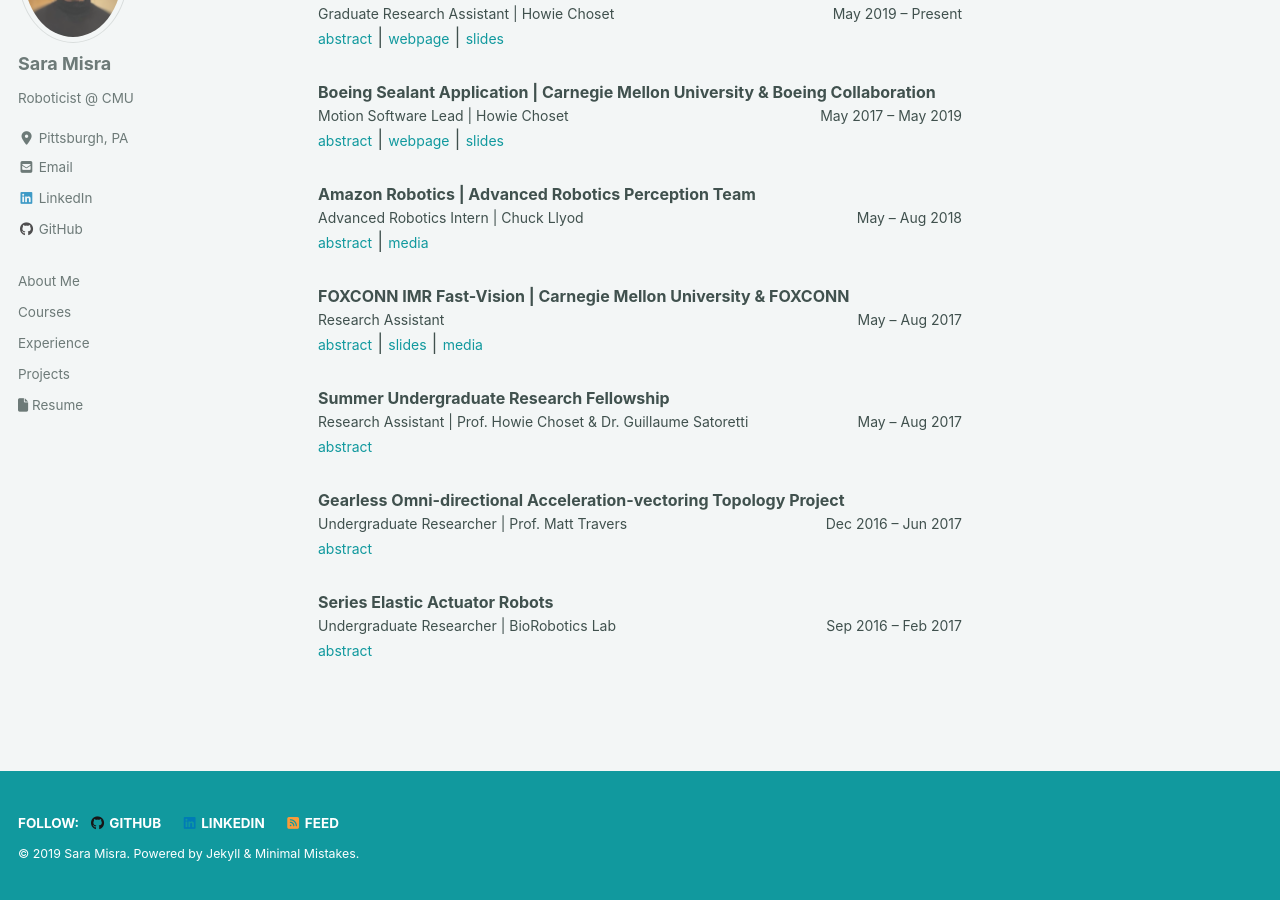
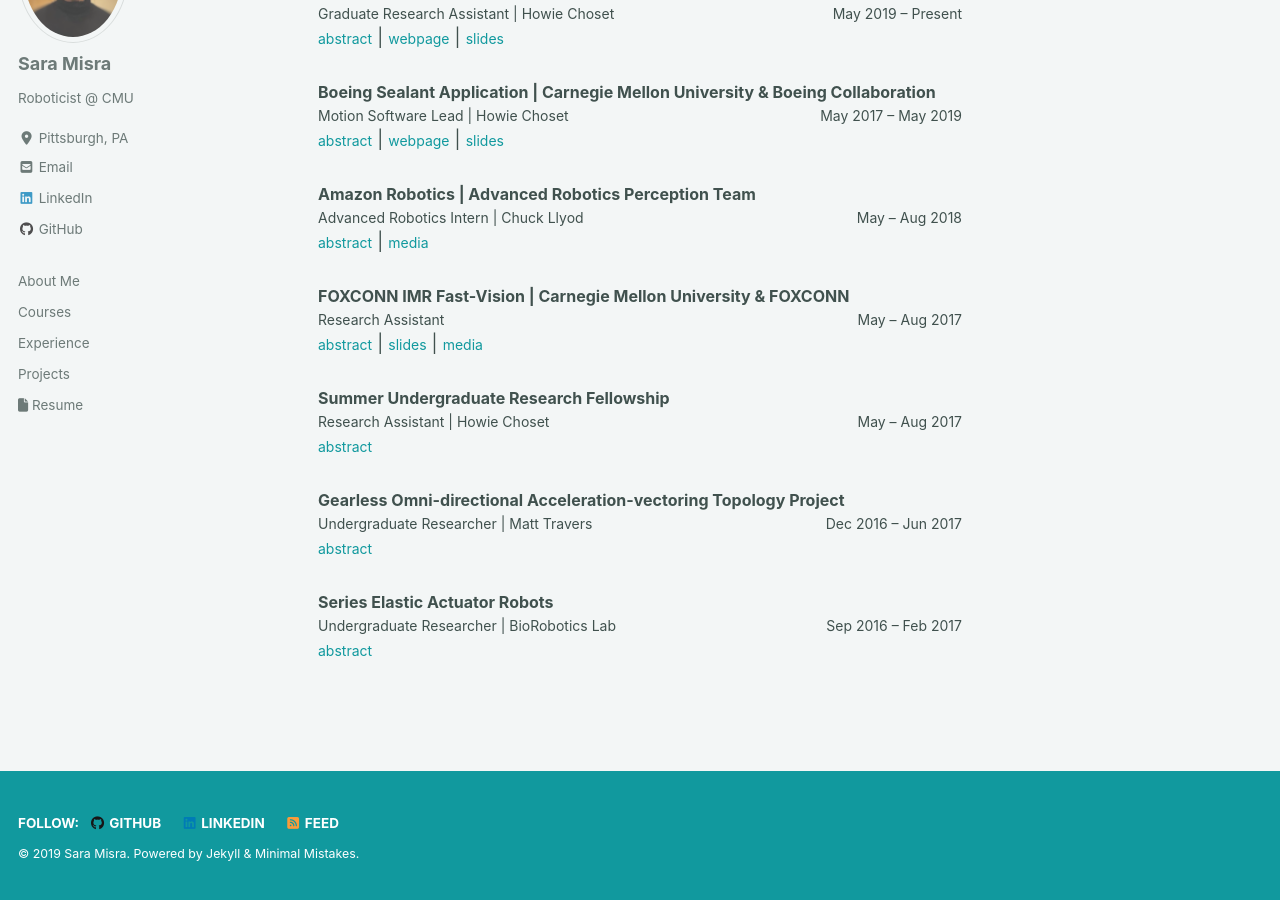
Before and after one commit to saram1sra/saram1sra.github.io, a Jekyll site: the page built from index.html, in a window 1280 px wide and 900 px high, scrolled down 1252 px. Built offline with Jekyll 4.4.1, drawn with Linux system fonts in a browser that asks for light colours; cached includes are drawn as plain includes; nearby versions of some CDN libraries; the list of posts is cut into pages by our own code; some of the changed lines change nothing that is shown.

Commit message:
finished exp

```diff
--- a/index.html
+++ b/index.html
@@ -120,7 +120,7 @@
     • Identifying and locating the holes through angle criterion<br>
     • Validation of missing data versus physical hole<br>
     • Prioritizing filling order and executing re-planned picking path for scanning<br>
-    The solution implemented is based on the hybrid technique, as a pipeline using a sensor mounted on the end-effector of the robot to fill in data after detecting and confirming the existence of an area with missing data from image and point cloud space.<br>
+    The solution implemented is a hybrid pipeline using a sensor mounted on the end-effector of the robot to fill in data after detecting and confirming the existence of an area with missing data from image and point cloud space.<br>
     Implemented the static sensors camera rig and environmental constraints of as-is implementation on the workstation; designed and 3D printed end-of-arm sensor mount. Demonstrated integrated modular pipeline on physical system.<br>
     Also developed an alternate solution using classical techniques through PCL of surface reconstruction including triangulation, poisson reconstruction, voxel dilation etc; Pitched alternate solution for fitting shape primitives to approximate shape and used machine learning models to predict the geometry of the object.<br>
 
@@ -149,7 +149,7 @@
 </toggle_down><br> <br>
 
 <heading>Summer Undergraduate Research Fellowship</heading>
-<head_under>Research Assistant | Prof. Howie Choset & Dr. Guillaume Satoretti <span style="float:right;">May – Aug 2017</span></head_under>
+<head_under>Research Assistant | Howie Choset  <span style="float:right;">May – Aug 2017</span></head_under>
 <a href="javascript:toggleblock('surf_abs')"style="font-size:14px" >abstract</a>
 <toggle_down id="surf_abs">
 <br>
@@ -163,7 +163,7 @@
 </toggle_down><br> <br>
 
 <heading>Gearless Omni-directional Acceleration-vectoring Topology Project</heading>
-<head_under>Undergraduate Researcher | Prof. Matt Travers <span style="float:right;">Dec 2016 – Jun 2017</span></head_under>
+<head_under>Undergraduate Researcher | Matt Travers <span style="float:right;">Dec 2016 – Jun 2017</span></head_under>
 <a href="javascript:toggleblock('goat_abs')" style="font-size:14px">abstract</a>
 <toggle_down id="goat_abs">
 <br>
@@ -181,8 +181,12 @@
 <toggle_down id="sea_abs">
 <br>
 Investigated methods for freeing the Snake Robot from a trapped position in uneven terrain and move towards initial heading using signal analysis on in-built torque sensor readings. <br>
-Verified the heuristic we proposed to detect the jammed state by detecting repetitive signals from the sensor feedback in the robot links. The low-cost solution implemented as an interim solution was to reduce speed, as the robot was very unlikely to get trapped at lower speeds.<br><br>
+Verified the heuristic we proposed to detect the jammed state by detecting repetitive signals from the sensor feedback in the robot links. The low-cost solution implemented as an interim solution was to reduce speed, as the robot was very unlikely to get trapped at lower speeds.<br>
 Worked on optimizing LED driver for housing more components or scaling down Snake robot for constrained environments.
+<br>
+<b>Software</b>: Python, Matlab, CircuitMaker<br>
+<b>Hardware</b>: Snake robot <br>
+<b>Key Concepts</b>: signal-analysis, fourier transforms, circuits
 </toggle_down><br> <br>
 
 </div>
```
